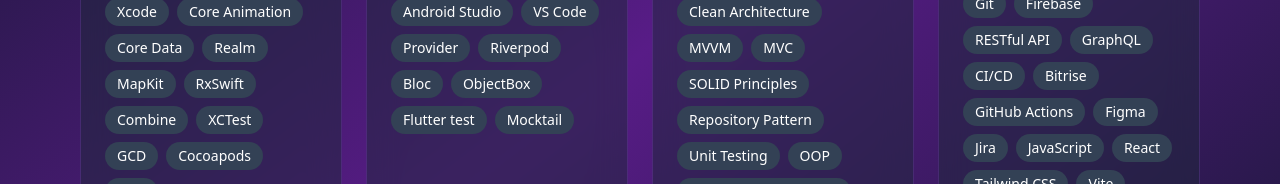
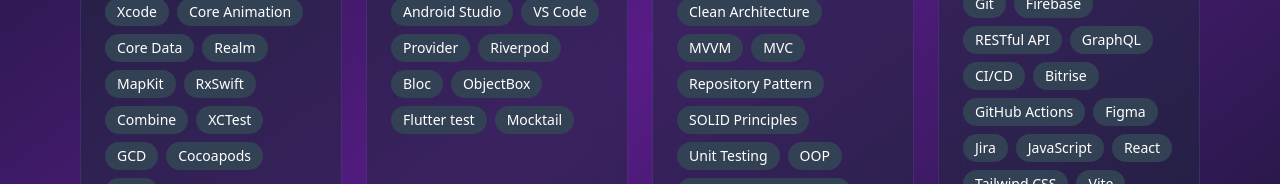
Before and after one commit to soemintheinsmt6/portfolio, a React (Vite) app: page /skills in a window 1280 px wide. Shown: the part 429-613 px from the top of the page. Built offline with nearby package versions, Linux system fonts and the light colour scheme; no server answers.

Commit message:
update README.md

```diff
--- a/src/data/skills.js
+++ b/src/data/skills.js
@@ -25,8 +25,8 @@
     category: 'Concepts',
     items: [
       'Agile/Scrum', 'Clean Architecture',
-      'MVVM', 'MVC', 'SOLID Principles',
-      'Repository Pattern', 'Unit Testing',
+      'MVVM', 'MVC', 'Repository Pattern',
+      'SOLID Principles', 'Unit Testing',
       'OOP', 'Reactive Programming',
       'Performance Optimization'
     ]
```
Also changed, not shown: 1 other file (tests, documents, lock files or other folders).
